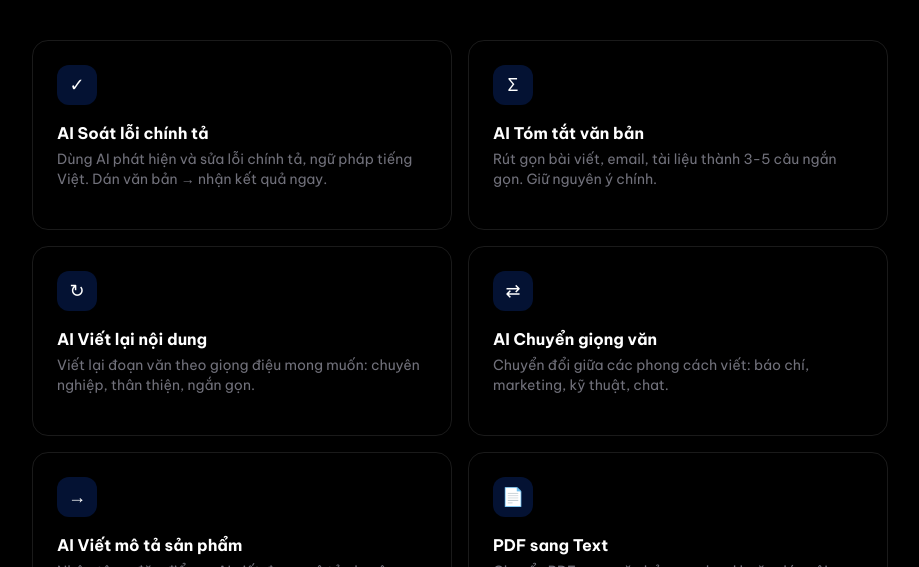
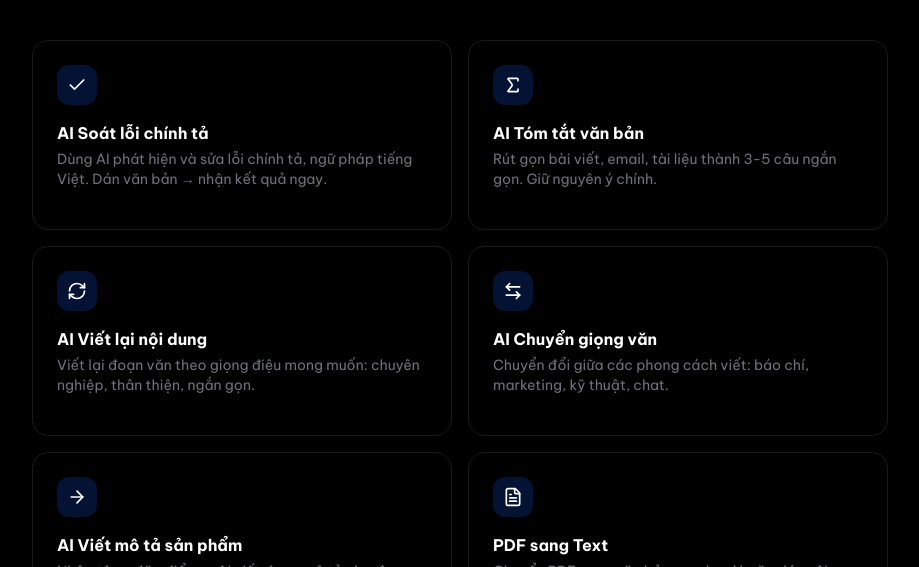
Before and after one commit to baonckh/omni-dashboard, a Next.js app: page /tools in a window 1280 px wide. Shown: the part 232-799 px from the top of the page, without its empty margins (180-1099 px from the left). Built offline with nearby package versions, Linux system fonts and the light colour scheme; no server answers.

Commit message:
ponytail: emoji → lucide SVG icons

```diff
--- a/src/app/tools/page.tsx
+++ b/src/app/tools/page.tsx
@@ -1,4 +1,14 @@
 import Link from "next/link";
+import { Check, Sigma, RefreshCw, ArrowLeftRight, ArrowRight, FileText } from "lucide-react";
+
+const ICON_MAP: Record<string, React.ReactNode> = {
+  "✓": <Check className="h-5 w-5" />,
+  "Σ": <Sigma className="h-5 w-5" />,
+  "↻": <RefreshCw className="h-5 w-5" />,
+  "⇄": <ArrowLeftRight className="h-5 w-5" />,
+  "→": <ArrowRight className="h-5 w-5" />,
+  "📄": <FileText className="h-5 w-5" />,
+};
 
 export const metadata = {
   title: "AI Tools miễn phí — OmniAI",
@@ -62,7 +72,7 @@ export default function ToolsPage() {
           {tools.map((t) => (
             <Link key={t.name} href={t.href || "/register"} className="block rounded-2xl border border-white/10 p-6 hover:border-blue-500/30 transition-colors group cursor-pointer">
               <div className="w-10 h-10 rounded-xl bg-blue-600/20 flex items-center justify-center text-lg mb-4">
-                {t.icon}
+                {ICON_MAP[t.icon] || t.icon}
               </div>
               <h2 className="font-bold mb-1">{t.name}</h2>
               <p className="text-sm text-zinc-500 mb-4">{t.desc}</p>
```
